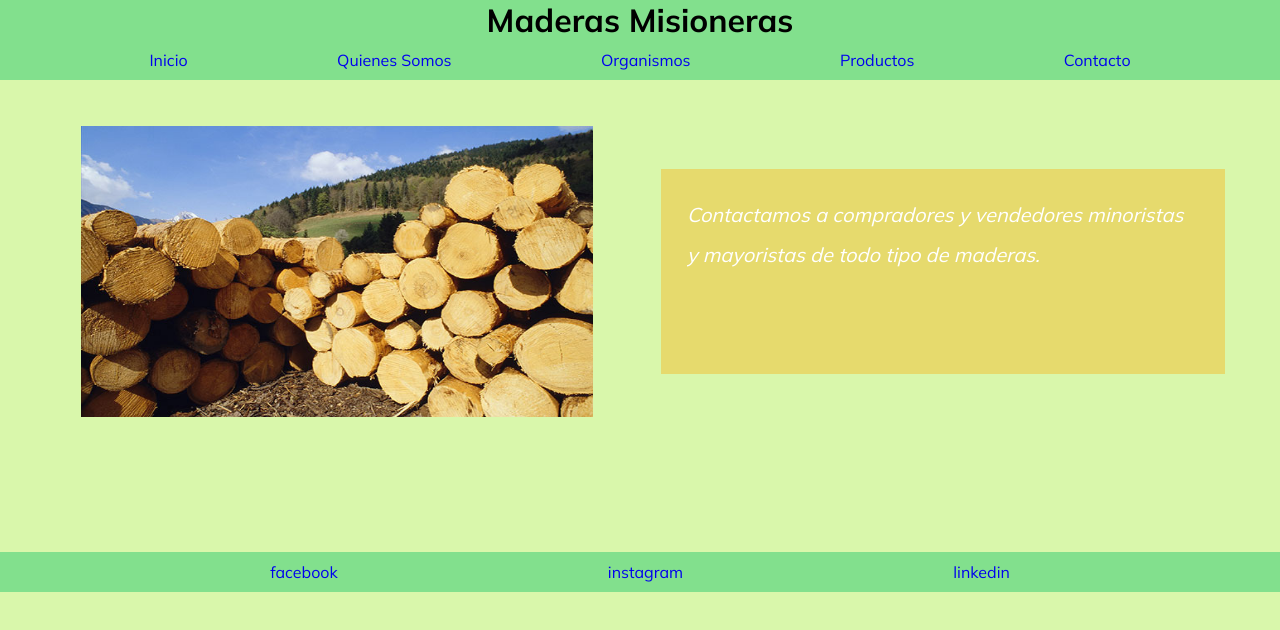
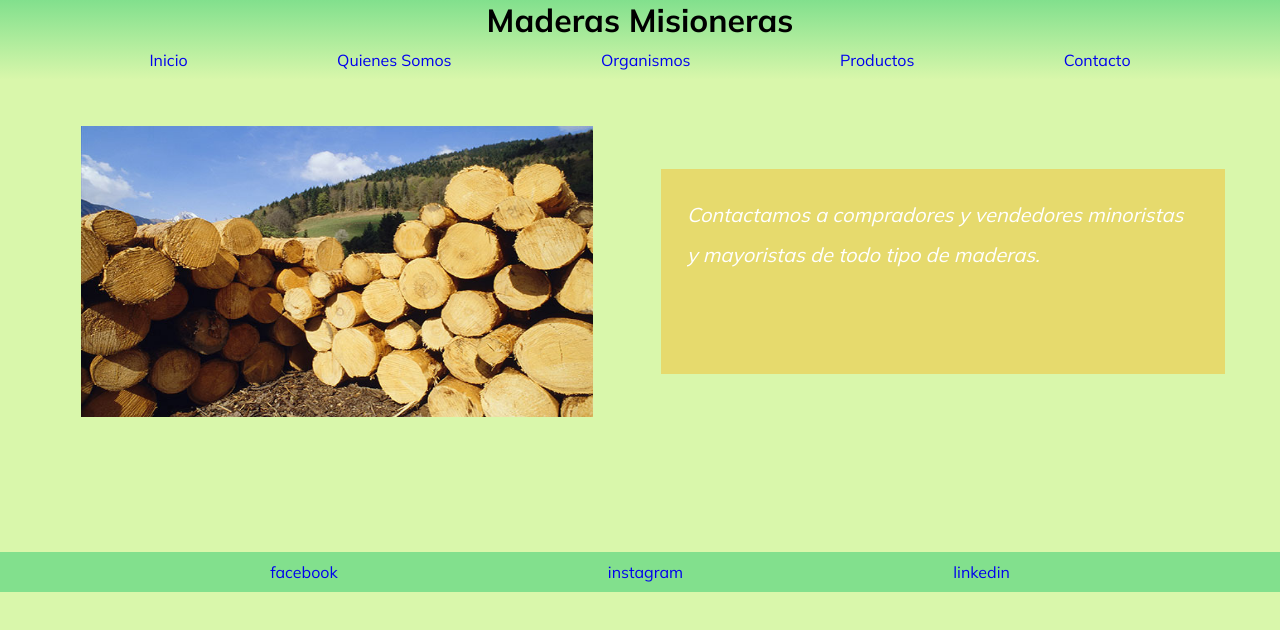
Before and after one commit to FerAiras/maderasArias, a plain HTML site: page index.html in a window 1280 px wide. Shown: the top 630 px of the page. Drawn offline with Linux system fonts and the light colour scheme.

Commit message:
agregado de gradiente

```diff
--- a/style.css
+++ b/style.css
@@ -16,7 +16,8 @@ body {
     ;
 }
 .pageTopInicio{
-    background-color: #82E08D;
+    /* background-color: #82E08D; */
+    background-image: linear-gradient(#82E08D,#D9F7AB );
     color: black;
     text-align: center;
     grid-area: cabecera;
```
